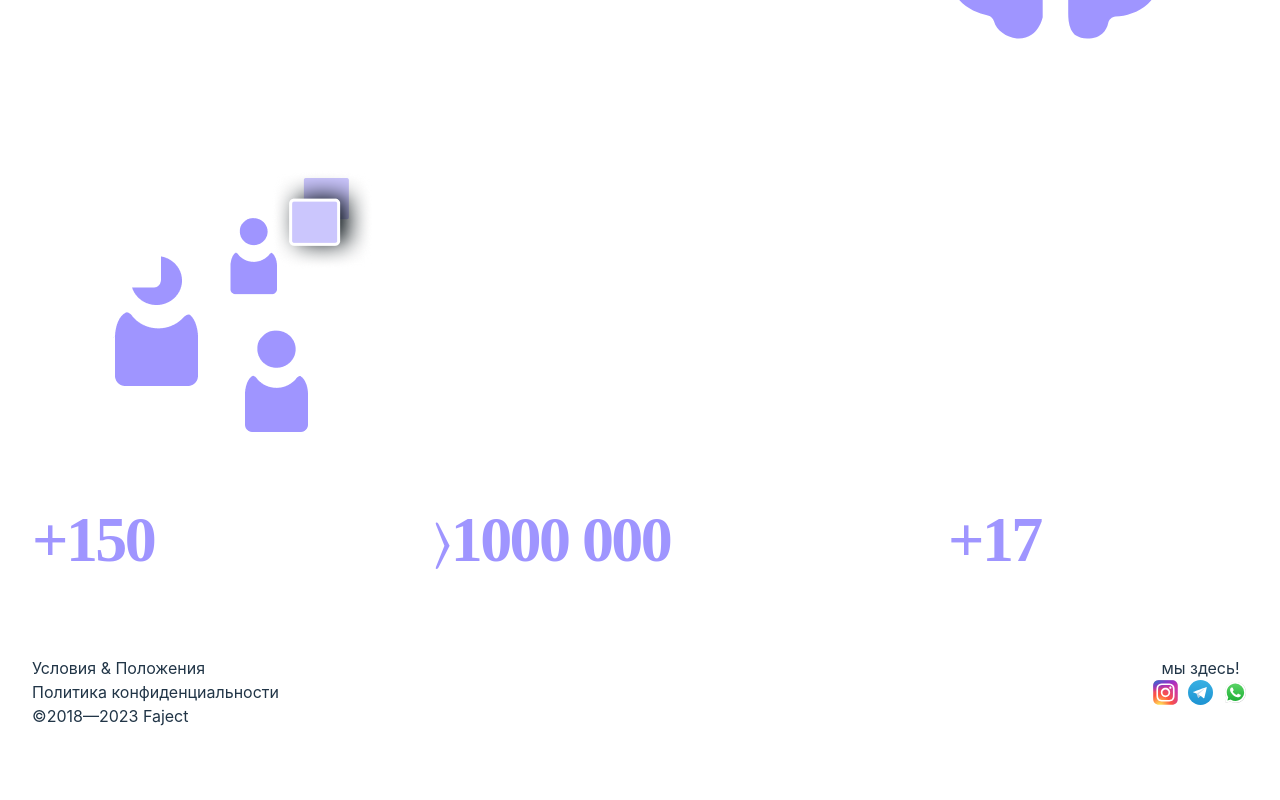
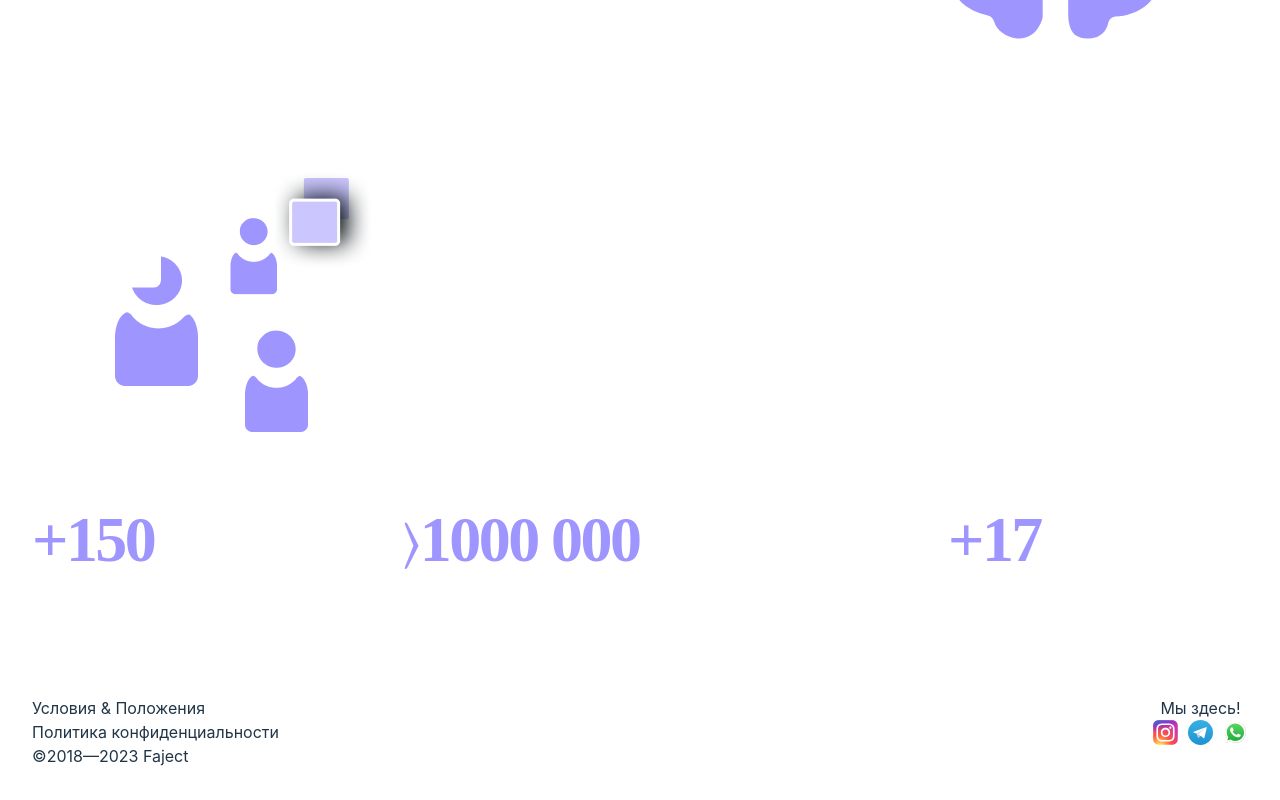
Before and after one commit to danilaleo/Faject_about, a React (Vite) app: page / in a window 1280 px wide. Shown: the part 2663-3463 px from the top of the page. Before the commit the page ends 3423 px from the top, so only its background shows below. Built offline with nearby package versions, Linux system fonts and the light colour scheme; a web font is replaced by a local one.

Commit message:
before NavBar added 18.7.2023

```diff
--- a/src/App.jsx
+++ b/src/App.jsx
@@ -75,7 +75,9 @@ function App() {
                     </div>
                     <div className='about-counter-box'>
                         <div className='about-counter'>&#9002;&#8288;1000&nbsp;000</div>
-                        <div className='about-counter-subtitle'>Проектов</div>
+                        <div className='about-counter-subtitle'>Человек посещают сайты
+и сервисы, разарботанные
+нами ежедневно</div>
                     </div>
                     <div className='about-counter-box'>
                         <div className='about-counter'>+17</div>
@@ -91,7 +93,7 @@ function App() {
                     </div>
 
                     <div>
-                        <div>мы здесь!</div>
+                        <div>Мы здесь!</div>
                         <div className='social-logos'>
                             <img src={instagram} alt="instagram logo" className='social-logo' />
                             <img src={telegram} alt="telegram logo" className='social-logo' />
--- a/src/components/AnimateOnScroll.jsx
+++ b/src/components/AnimateOnScroll.jsx
@@ -45,7 +45,7 @@ const AnimateOnScroll = ({children, reappear, threshold = 0.5}) => {
     return (
         <>
             <div ref={containerRef}>
-                <Slide direction="right" in={isVisible} mountOnEnter unmountOnExit>
+                <Slide direction="right" in={isVisible} mountOnEnter unmountOnExit timeout={1000}>
                     {children}
                 </Slide>
             </div>
```
